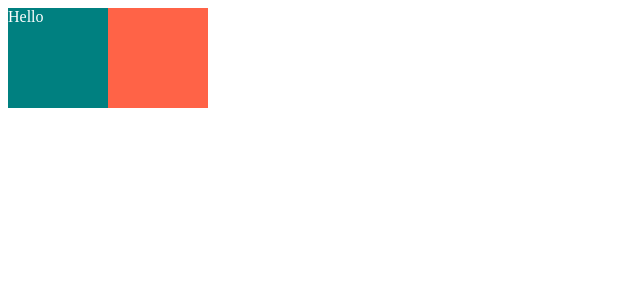
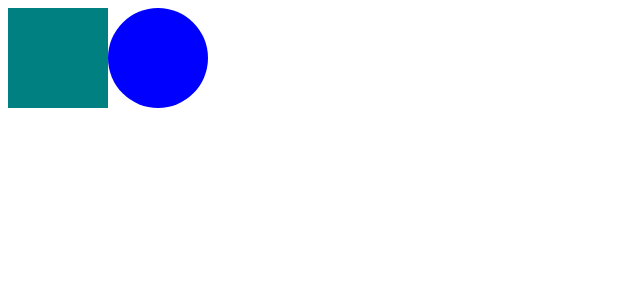
Before and after one commit to Bizeun/React_AppClone, a React (Create React App) app in the folder react_appclone/: page / in a window 1280 px wide. Shown: the top 300 px of the page, without its empty margins (0-640 px from the left). Built offline with nearby package versions, Linux system fonts and the light colour scheme.

Commit message:
Adapting and Extending

```diff
--- a/react_appclone/src/App.js
+++ b/react_appclone/src/App.js
@@ -3,29 +3,21 @@
 const Father = styled.div`
   display: flex;
 `;
-const BoxOne = styled.div`
-  background-color: teal;
+const Box = styled.div`
+  background-color: ${(props) => props.bgColor};
   width: 100px;
   height: 100px;
 `;
-const BoxTwo = styled.div`
-  background-color: tomato;
-  width: 100px;
-  height: 100px;
-`;
-const Text = styled.span`
-  color: white;
-`;
 
+const Circle = styled(Box)`
+border-radius: 50px;`;
 
 
 function App() {
   return (
   <Father>
-    <BoxOne>
-      <Text>Hello</Text>
-    </BoxOne>
-    <BoxTwo />
+    <Box bgColor="teal"/>
+    <Circle bgColor="blue"/>
   </Father>
   );
 }
```
